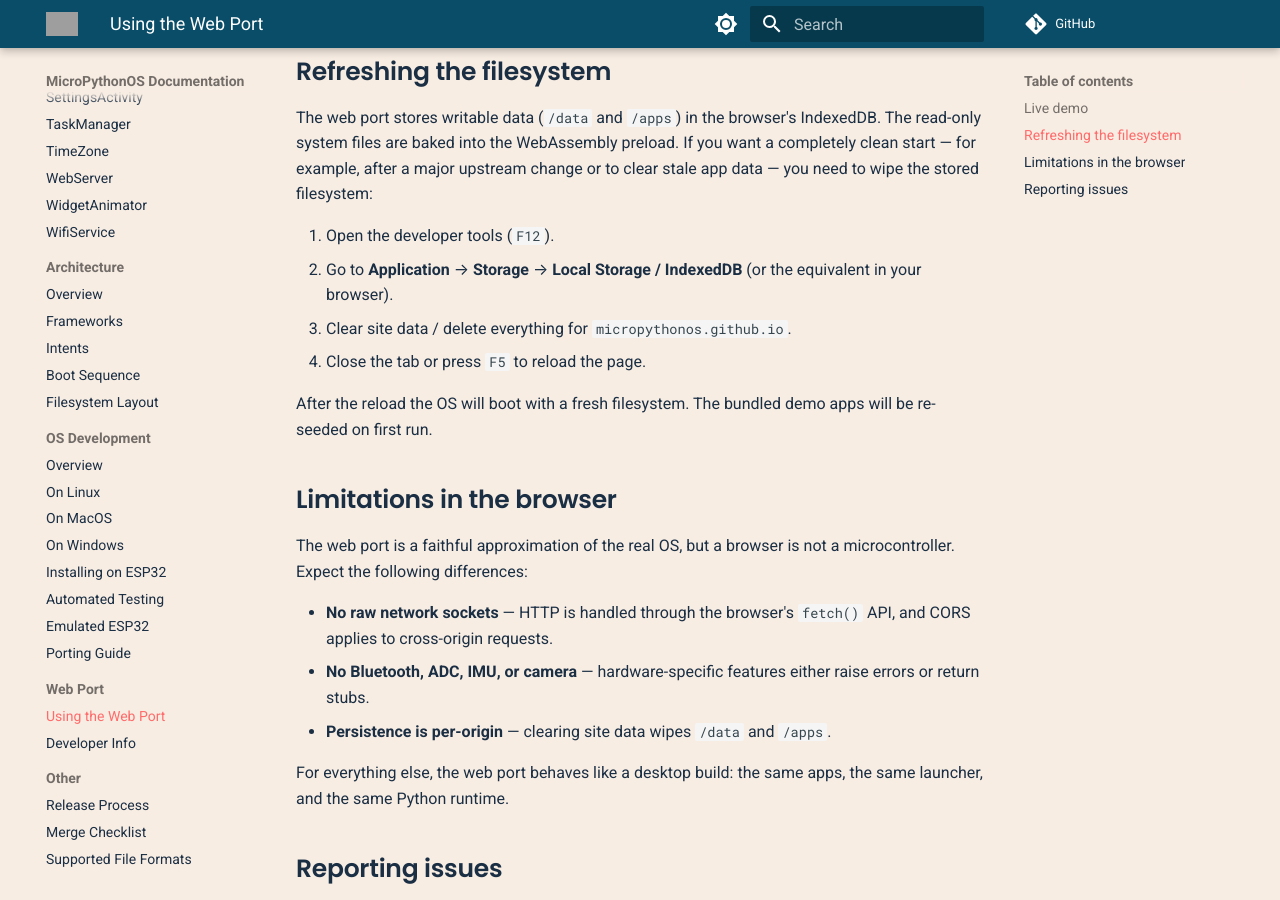
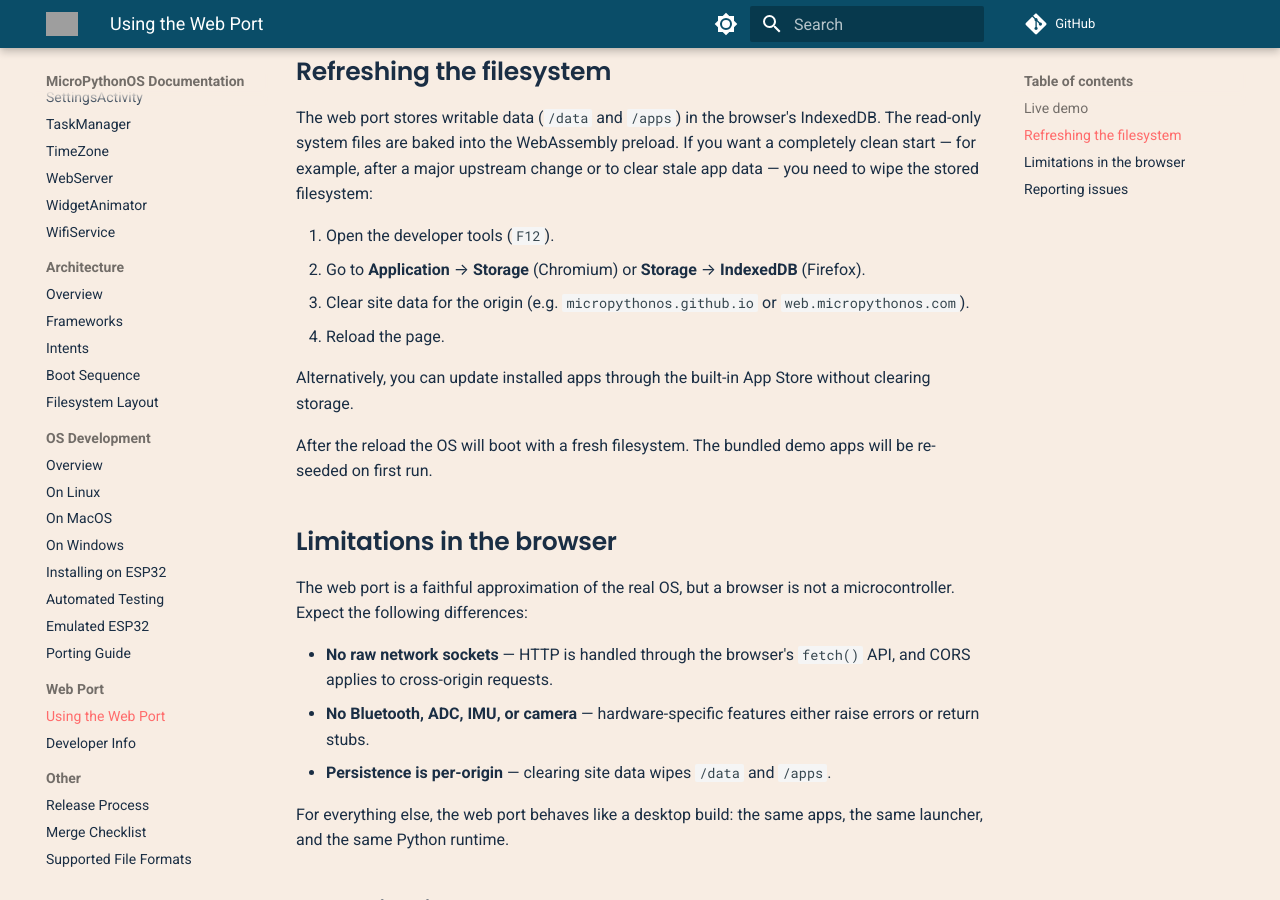
Before and after one commit to MicroPythonOS/docs, an MkDocs documentation site: the page built from docs/web-port/using.md, in a window 1280 px wide and 900 px high, scrolled down 417 px. Built offline with MkDocs 1.6.1 and Material for MkDocs 9.7.7, drawn with Linux system fonts in a browser that asks for light colours; comment, search, counter and statistics services are not loaded; grey boxes are pictures that could not be loaded.

```diff
--- a/docs/web-port/using.md
+++ b/docs/web-port/using.md
@@ -15,9 +15,11 @@ Open that link in a modern desktop browser and the OS will boot directly into th
 The web port stores writable data (`/data` and `/apps`) in the browser's IndexedDB. The read-only system files are baked into the WebAssembly preload. If you want a completely clean start — for example, after a major upstream change or to clear stale app data — you need to wipe the stored filesystem:
 
 1. Open the developer tools (`F12`).
-2. Go to **Application** → **Storage** → **Local Storage / IndexedDB** (or the equivalent in your browser).
-3. Clear site data / delete everything for `micropythonos.github.io`.
-4. Close the tab or press `F5` to reload the page.
+2. Go to **Application** → **Storage** (Chromium) or **Storage** → **IndexedDB** (Firefox).
+3. Clear site data for the origin (e.g. `micropythonos.github.io` or `web.micropythonos.com`).
+4. Reload the page.
+
+Alternatively, you can update installed apps through the built-in App Store without clearing storage.
 
 After the reload the OS will boot with a fresh filesystem. The bundled demo apps will be re-seeded on first run.
 
```
Also changed, not shown: docs/getting-started/running.md (+7 -1 lines), docs/getting-started/supported-hardware.md (+8 -0 lines), docs/os-development/compiling.md (+1 -1 lines).
